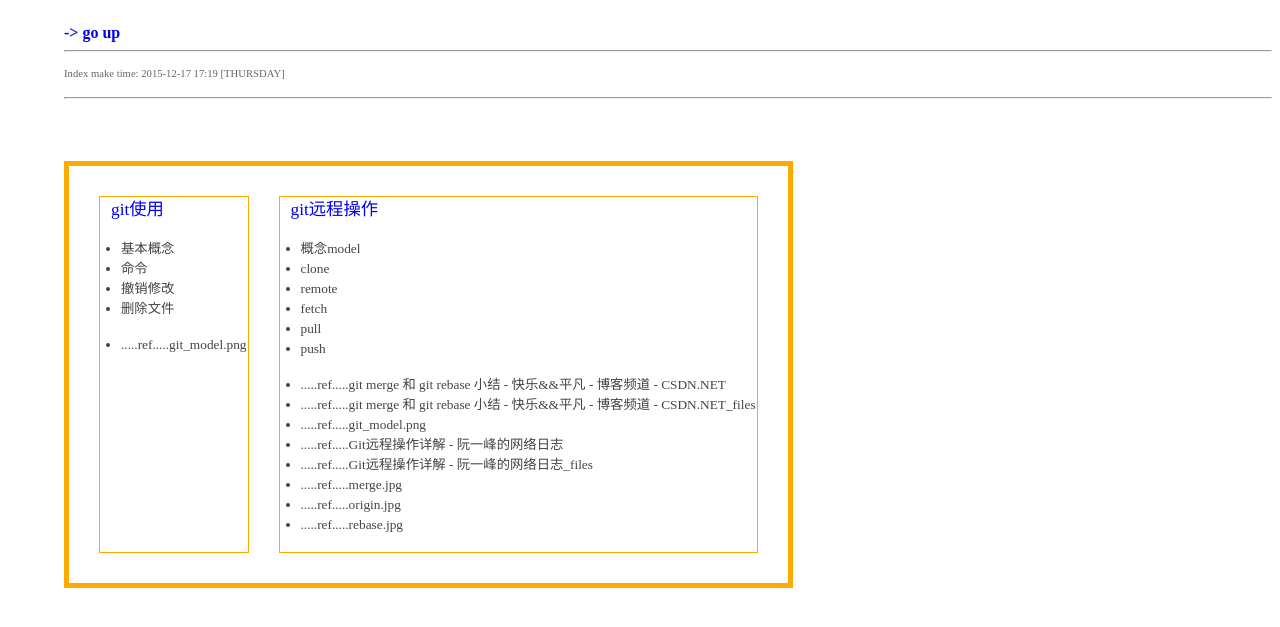
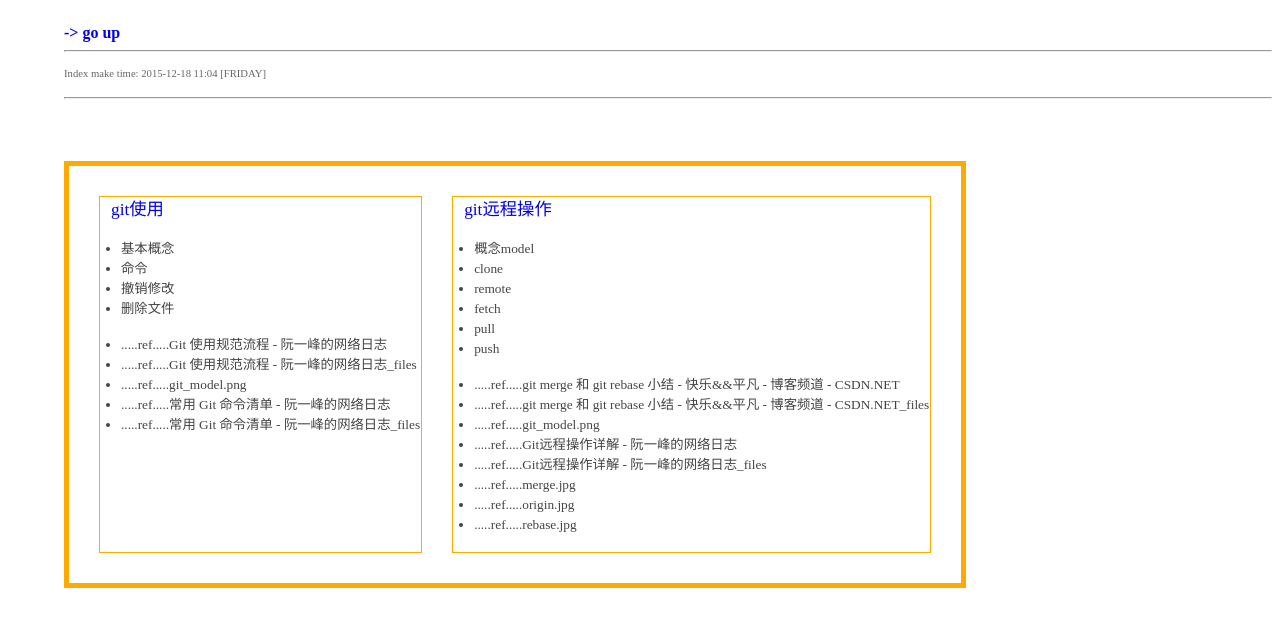
Before and after one commit to H6yV7Um/lxnote, a plain HTML site: page index/git使用笔记.html in a window 1280 px wide. Shown: the part 69-696 px from the top of the page. Drawn offline with Linux system fonts and the light colour scheme.

Commit message:
git 笔记目录更新

```diff
--- a/index/git使用笔记.html
+++ b/index/git使用笔记.html
@@ -27,7 +27,7 @@
         <b style="color:#666666" class="heiti"><A HREF=../index.html>-&gt;&nbsp;go up</A> </b>
 		<HR style="color:#eeeeee">
 				  <P class="small" style="color:#666666;font-size:8pt">
-				  Index make time: 2015-12-17 17:19     [THURSDAY]
+				  Index make time: 2015-12-18 11:04     [FRIDAY]
 				  </P>
 		<HR style="color:#eeeeee"><BR><BR><BR>
 		<TABLE cellspacing=30 border=5 bordercolor="#ffaa00">
@@ -75,7 +75,19 @@
                                         <UL>
 
 
+                                                <LI>.....ref.....Git 使用规范流程 - 阮一峰的网络日志
+
+
+                                                <LI>.....ref.....Git 使用规范流程 - 阮一峰的网络日志_files
+
+
                                                 <LI>.....ref.....git_model.png
+
+
+                                                <LI>.....ref.....常用 Git 命令清单 - 阮一峰的网络日志
+
+
+                                                <LI>.....ref.....常用 Git 命令清单 - 阮一峰的网络日志_files
 
                                         </UL>
 
```
